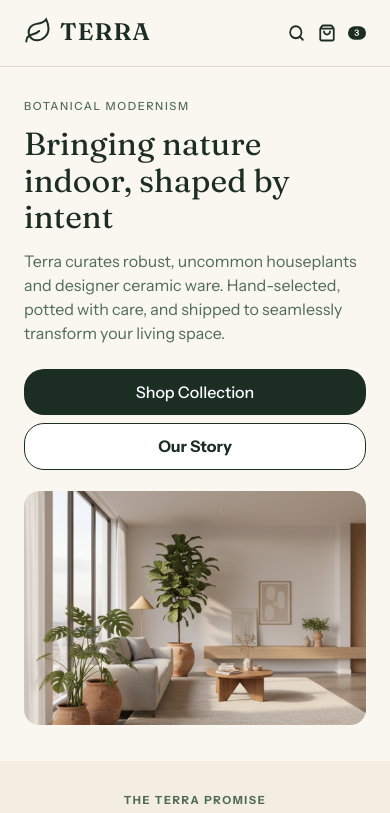
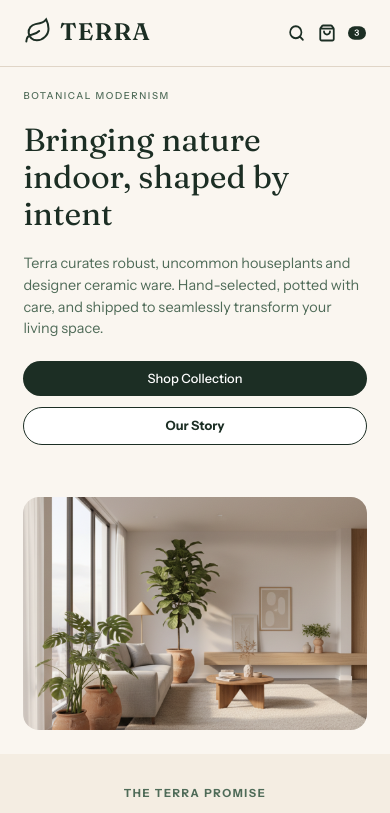
Before and after one commit to knaur-onn/Terra, a React (Vite) app: page / in a window 390 px wide. Shown: the top 813 px of the page. Built offline with nearby package versions, Linux system fonts and the light colour scheme.

Commit message:
Fixed the responsiveness of the landing page and eliminating unnecessary media queries for a more fluid responsiveness

```diff
--- a/src/sections/Landing.jsx
+++ b/src/sections/Landing.jsx
@@ -5,12 +5,12 @@ function Landing() {
   return (
     <>
       <section className="landing-page">
-        <div className="landing-text text">
-          <h4 className="landing-small-header text">BOTANICAL MODERNISM</h4>
-          <h1 className="landing-header text">
+        <div className="landing-text text-landing">
+          <h4 className="landing-small-header text-landing">BOTANICAL MODERNISM</h4>
+          <h1 className="landing-header text-landing">
             Bringing nature indoor, shaped by intent
           </h1>
-          <p className="landing-subheader text">
+          <p className="landing-subheader text-landing">
             Terra curates robust, uncommon houseplants and designer ceramic
             ware. Hand-selected, potted with care, and shipped to seamlessly
             transform your living space.
--- a/src/styles/Landing.css
+++ b/src/styles/Landing.css
@@ -4,21 +4,24 @@
 
 .landing-page{
     background-color: #FAF6F0;
-    padding: 2rem 1.5rem;
+    padding: min(3em, 6%);
+    display: grid;
+    grid-template-columns: repeat(auto-fit, minmax(250px, 1fr));
+    gap: 2rem;
 }
 
 .landing-small-header{
     color: #4F6B58;
     font-family: "Instrument Sans", sans-serif;
     font-weight: 500;
-    font-size: 0.7rem;
+    font-size: clamp(0.6rem, calc(0.8vw + 0.1rem), 3rem);
     letter-spacing: 0.1rem;
 }
 
 .landing-header{
     color: #1C2E24;
     font-family: "Fraunces", serif;
-    font-size: 2rem;
+    font-size: clamp(2rem, calc(3vw + 1rem), 4rem);
     font-weight: 400;
     line-height: 115%;
 }
@@ -26,25 +29,28 @@
 .landing-subheader{
     color: #4F6B58;
     font-family: "Instrument Sans", sans-serif;
-    font-size: 1rem;
+    font-size: clamp(0.9rem, calc(0.7vw + 0.5rem), 2.5rem);
     line-height: 150%;
 }
 
-.text{
-    margin-bottom: 1rem;
+.text-landing{
+    margin-bottom: 1.3rem;
 }
 
 .landing-buttons{
-    margin-top: 1.5rem;
+    display: flex;
+    flex-wrap: wrap;
+    gap: 0.7rem;
 }
 
 .cta-button{
     width: 100%;
+    height: auto;
     border: none;
     border-radius: 20px;
-    padding: 0.8rem 0;
-    margin-bottom: 0.5rem;
-    font-size: 1rem;
+    padding: min(0.8em, 4%) min(0.1em, 8%);
+    font-size: clamp(0.8rem, 1.2vw, 2rem);
+    flex: 1 1 200px;
 }
 
 .collection{
@@ -64,10 +70,22 @@
 
 .landing-image{
     width: 100%;
-    height: auto;
-    object-fit: contain;
+    height: 100%;
+    object-fit: cover;
+    aspect-ratio: 3 / 2;
+    border-radius: 1rem;
 }
 
+@media (min-width: 605px){
+    .landing-buttons{
+       flex-wrap: nowrap;
+    }
+    .cta-button{
+        max-width: 200px;
+    }
+}
+
+/*
 @media (min-width: 768px) {
     .landing-page{
         display: flex;
@@ -109,7 +127,6 @@
 
     .landing-text{
         display: flex;
-        /* flex: 0; */
         flex-direction: column;
         justify-content: center;
     }
@@ -150,4 +167,4 @@
     .landing-buttons{
         width: 50%;
     }
-}
+} */
```
Also changed, not shown: 1 other file (tests, documents, lock files or other folders).
